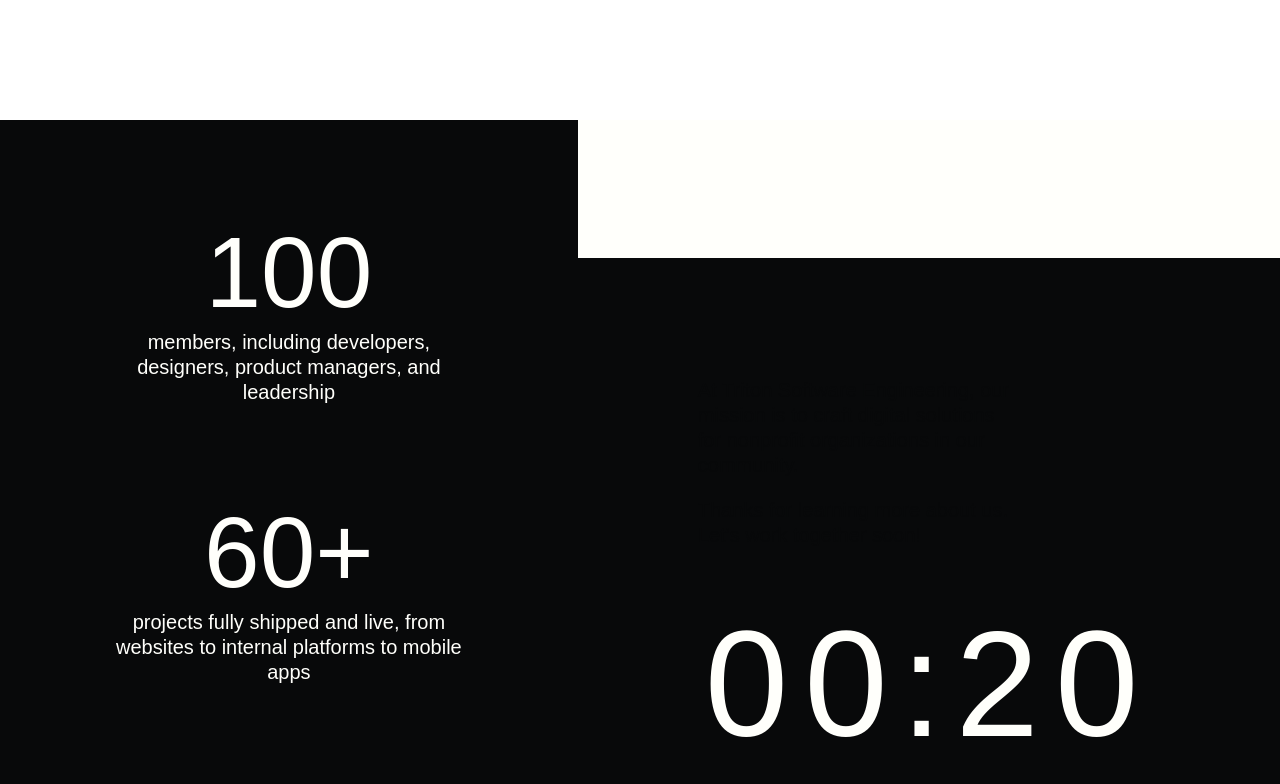
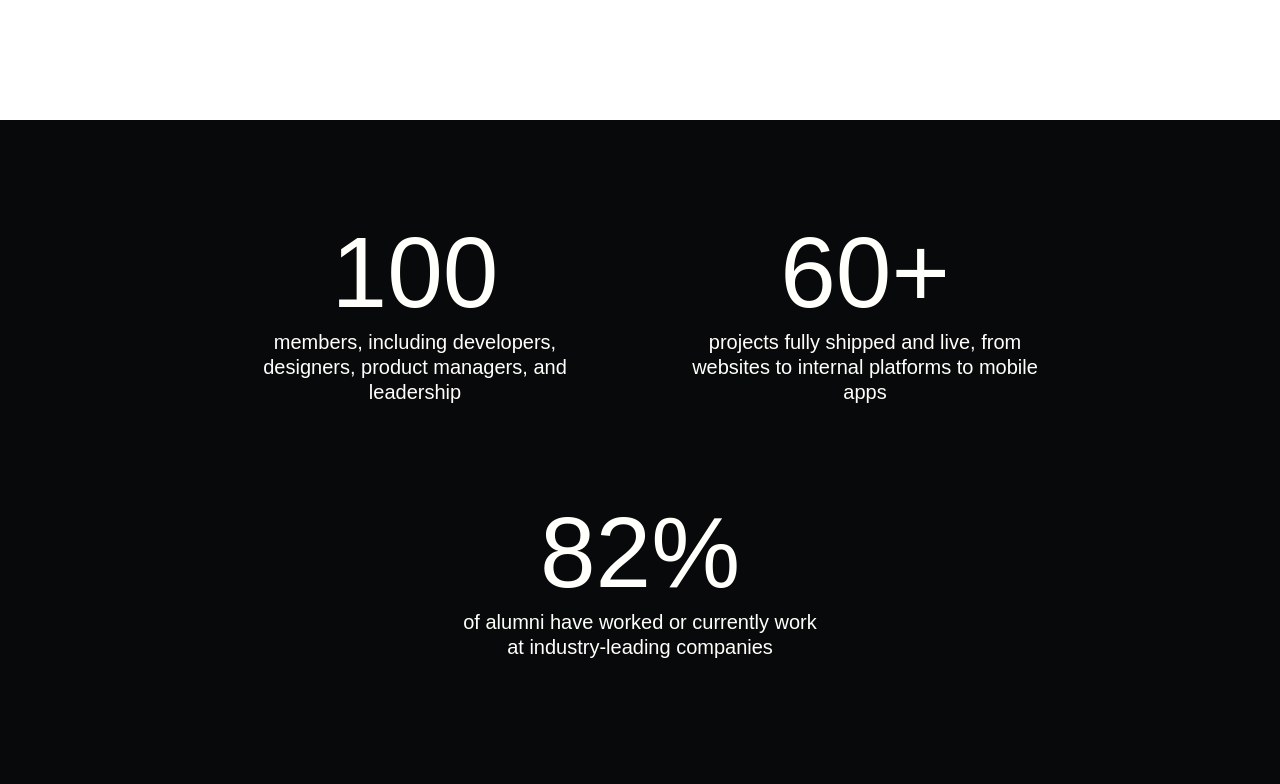
Before and after one commit to TritonSE/TSE-Website-2026, a Next.js app in the folder frontend/: page / in a window 1280 px wide. Shown: the part 2680-3464 px from the top of the page. Built offline with nearby package versions, Linux system fonts and the light colour scheme; a web font is replaced by a local one.

Commit message:
dynamic styling

```diff
--- a/frontend/src/app/page.tsx
+++ b/frontend/src/app/page.tsx
@@ -48,9 +48,9 @@
         style={{
           minHeight: "100vh",
           display: "flex",
+          flexDirection: "column",
           alignItems: "center",
           justifyContent: "center",
-          background: "#fffffb",
           color: "#08090a",
           fontSize: "48px",
         }}
--- a/frontend/src/components/home/Footer.module.css
+++ b/frontend/src/components/home/Footer.module.css
@@ -30,7 +30,8 @@
   font-size: 20px;
   font-style: normal;
   font-weight: 400;
-  line-height: 125%; /* 25px */
+  line-height: 125%; /* 25hpx */
+  color: #ebeced;
 }
 
 .clockWrapper {
@@ -113,7 +114,7 @@
 }
 
 .link:hover {
-  color: var(--White, #FFFFFB);
+  color: var(--White, #fffffb);
 }
 
 .socials {
@@ -148,14 +149,27 @@
   flex-shrink: 0;
 }
 
-@media (max-width: 900) {
-    .description {
-        width: 100%
-    }
+@media (max-width: 1000) {
+  .description {
+    width: 100%;
+  }
+  .p {
+    text-align: center;
+  }
+  .clockWrapper {
+    width: 100%;
+    align-items: center;
+  }
 }
 
 @media (max-width: 700) {
-    .links {
-        width: 100%
-    }
+  .section {
+    height: 100dvh;
+  }
+  .links {
+    width: 100%;
+  }
+  .social{
+    width: 100%;
+  }
 }
```
